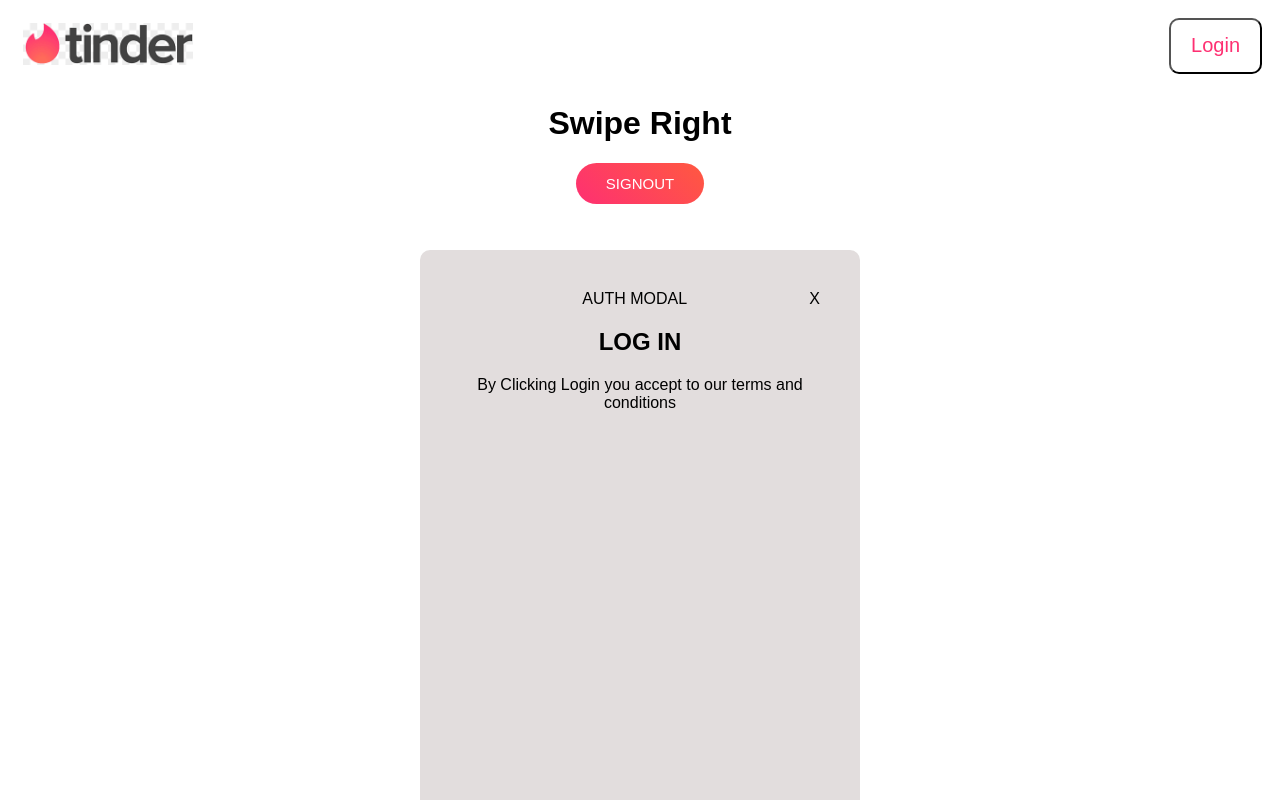
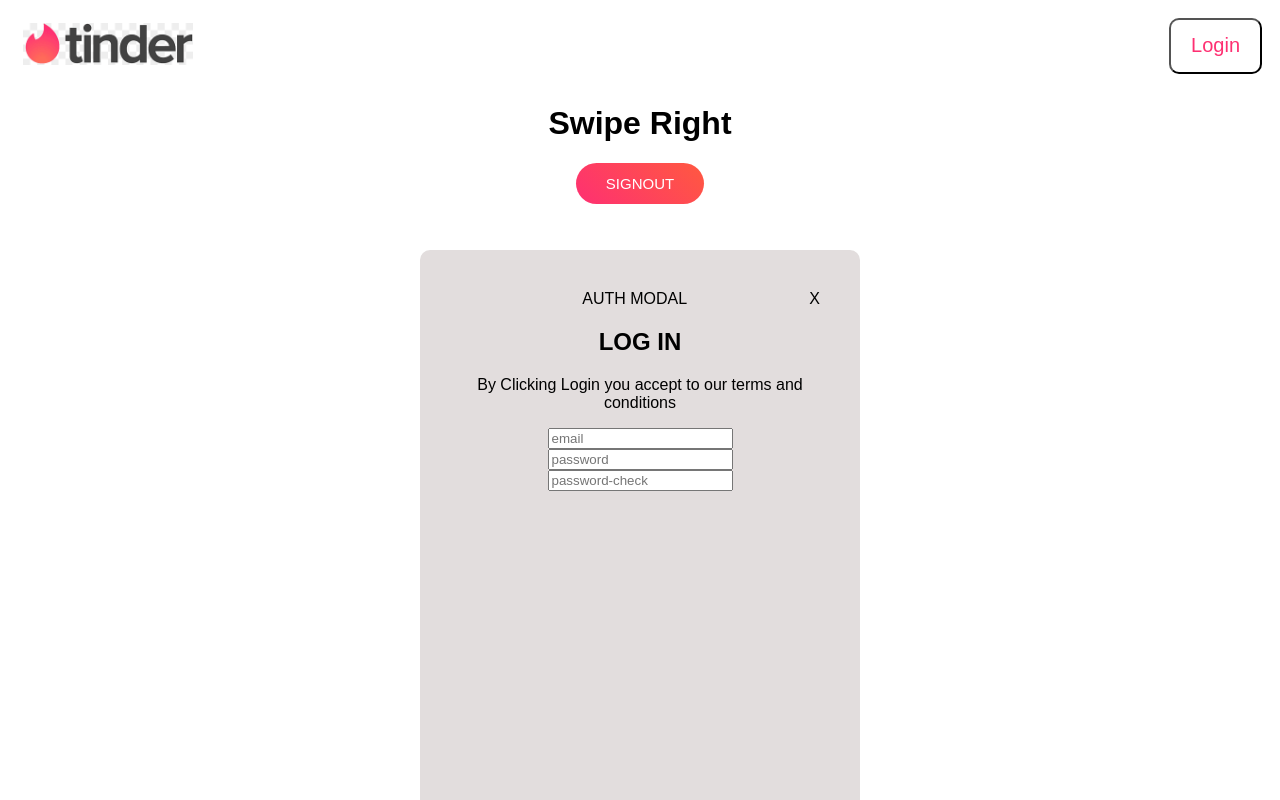
Before and after one commit to michomapeter/date-app, a React (Create React App) app: page / in a window 1280 px wide. Both pictures are taken after a click on the button "Login". Built offline with nearby package versions, Linux system fonts and the light colour scheme.

Commit message:
addition of the login credentials to the modal

```diff
--- a/src/components/AuthModal.js
+++ b/src/components/AuthModal.js
@@ -1,7 +1,17 @@
+import {useState} from 'react'
+
 const AuthModal = ({setShowModal}) =>{
+   const[email ,setEmail] = useState(null)
+   const [password ,setPassword] = useState(null)
+   const [confirmPassword ,setconfirmPassword] =useState(null)
+   const [error ,setError] = useState(null)
 
+   console.log(email ,password ,confirmPassword)
     const handleClick =() =>{
         setShowModal(false)
+    }
+    const handleSubmit =(e) =>{
+        e.preventDefault()
     }
     const isSignUp =false;
     return(
@@ -10,6 +20,34 @@
          AUTH MODAL
          <h2>{isSignUp ? 'CREATE ACCOUNT' : 'LOG IN'}</h2>
          <p>By Clicking Login you accept to our terms and conditions</p>
+
+         <form onSubmit={handleSubmit}>
+          <input
+          type ="email"
+          id ="email"
+          name="email"
+          placeholder="email"
+          required= {true}
+          onChange={(e)=>setEmail(e.target.value)}
+          />
+           <input
+          type ="password"
+          id ="password"
+          name="password"
+          placeholder="password"
+          required= {true}
+          onChange={(e)=>setPassword(e.target.value)}
+          />
+           <input
+          type ="password-check"
+          id ="password-check"
+          name="password-check"
+          placeholder="password-check"
+          required= {true}
+          onChange={(e)=>setconfirmPassword(e.target.value)}
+          />
+
+         </form>
         </div>
     )
 }
```
